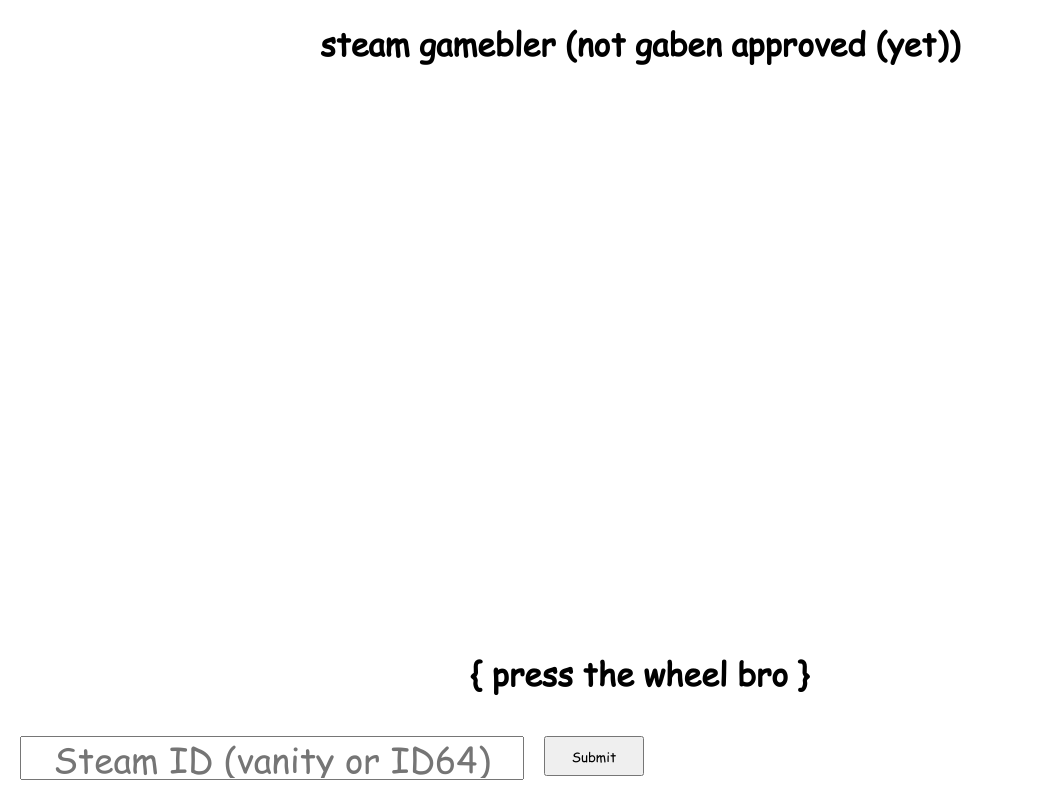
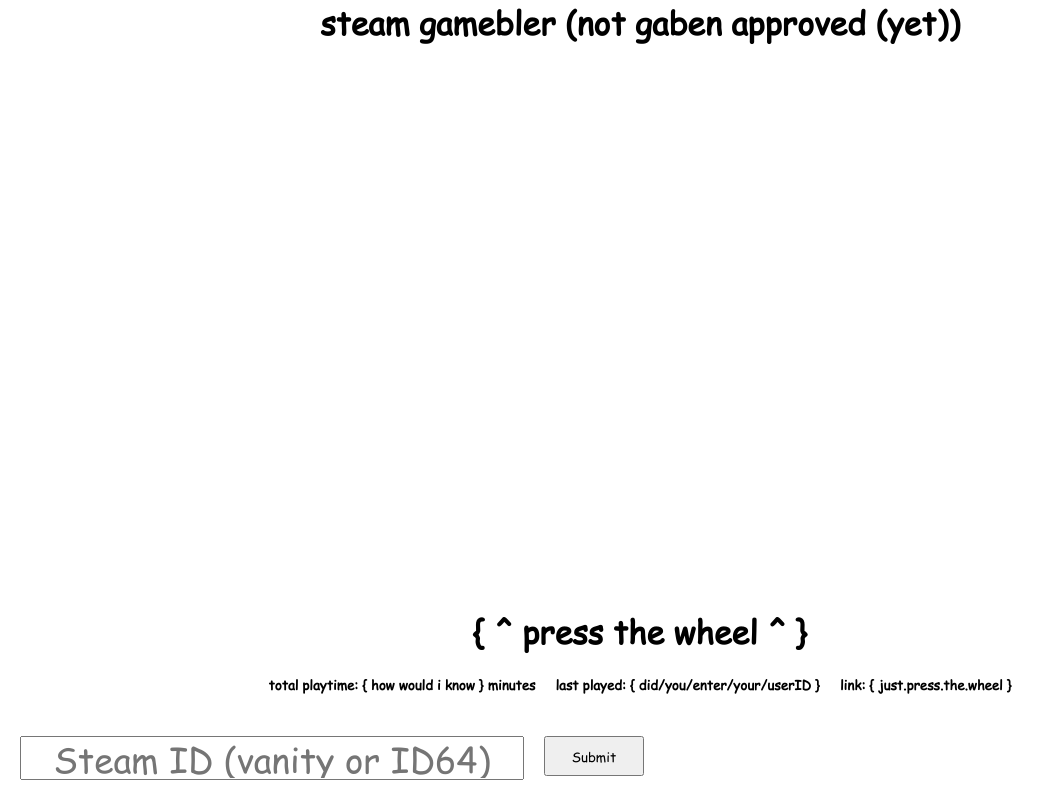
Before and after one commit to SunnyFloppyDiskStudios/steamgameroulette, a website: page index.html in a window 1280 px wide. Shown: the whole page, without its empty margins (0-1054 px from the left). Drawn offline with Linux system fonts and the light colour scheme.

Commit message:
a bit more data shown on page

```diff
--- a/index.css
+++ b/index.css
@@ -12,6 +12,7 @@ html, body {
 }
 
 h1, h2, h3, h4, h5, h6, input, button {
+    margin-top: 0;
     font-family: comical, sans-serif;
 }
 
@@ -73,3 +74,15 @@ h1, h2, h3, h4, h5, h6, input, button {
 .chosen-game {
     margin-top: auto;
 }
+
+.game-info {
+    display: flex;
+    flex-direction: row;
+    align-items: center;
+    justify-content: center;
+}
+
+.game-info h5 {
+    padding-left: 10px;
+    padding-right: 10px;
+}
--- a/index.html
+++ b/index.html
@@ -14,7 +14,14 @@
     <div class="spinner">
 
         <h1>steam gamebler (not gaben approved (yet))</h1>
-        <h1 class="chosen-game" id="game-slot">{ press the wheel bro }</h1>
+        <h1 class="chosen-game" id="game-slot">{ ^ press the wheel ^ }</h1>
+
+
+        <div class="game-info">
+            <h5 class="game-data" id="game-time">total playtime: { how would i know } minutes</h5>
+            <h5 class="game-data" id="game-lastplayed">last played: { did/you/enter/your/userID }</h5>
+            <h5 class="game-data" id="game-link">link: { just.press.the.wheel }</h5>
+        </div>
     </div>
 
     <div class="bottom-area">
--- a/index.js
+++ b/index.js
@@ -2,9 +2,14 @@ let subButton = document.getElementById("user-submit");
 let subBox = document.getElementById("user-id");
 
 let gameSlot = document.getElementById("game-slot");
+let gameTime = document.getElementById("game-time");
+let gameLastPlayed = document.getElementById("game-lastplayed");
+let gameLink = document.getElementById("game-link");
 
 let steamID = "";
 let fetchedData;
+
+let gameID;
 
 async function getData() {
     const response = await fetch(`https://sgr.biskitscheez.workers.dev/games?steamid=${steamID}`);
@@ -22,6 +27,12 @@ function getGame() {
     const randomElement = fetchedData[Math.floor(Math.random() * fetchedData.length)];
 
     gameSlot.innerText = randomElement.name;
+
+    gameTime.innerText = `total playtime: ${randomElement.playtime_forever} minutes`
+    gameLastPlayed.innerText = `last played: ${new Date(randomElement.rtime_last_played * 1000).toLocaleString()}`;
+
+    gameID = randomElement.appid;
+    gameLink.innerText = `link: ${gameID}`;
 
     console.log(randomElement);
 
@@ -41,3 +52,7 @@ subBox.addEventListener("keydown", (e) => {
         getUserInfo();
     }
 });
+
+gameLink.addEventListener("click", (e) => {
+    window.open(`https://store.steampowered.com/app/${gameID}`, "_blank").focus();
+})
```
